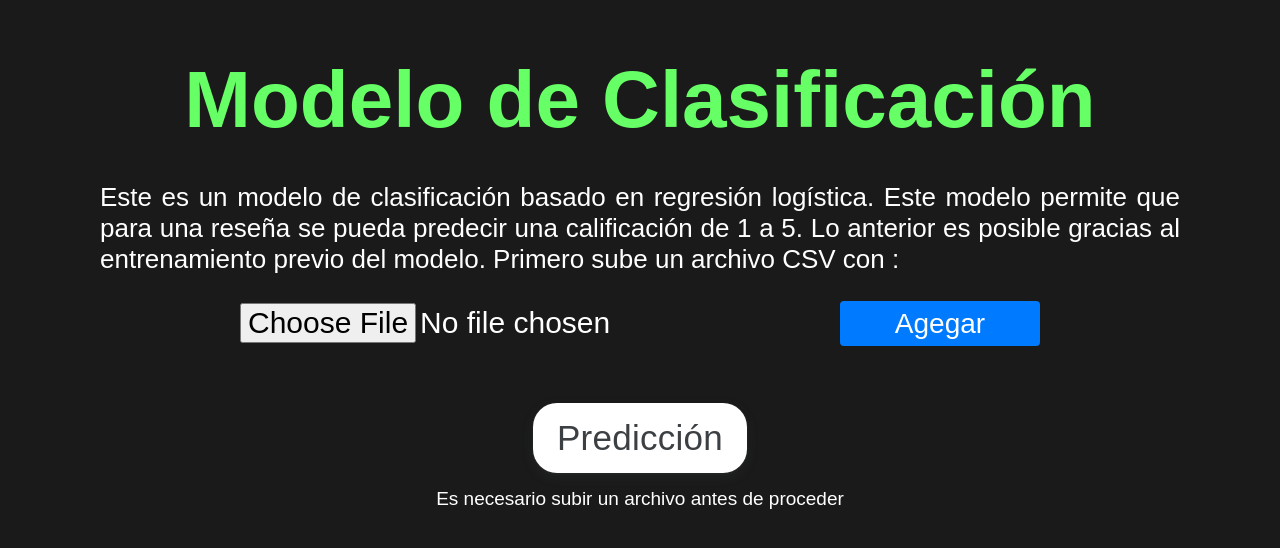
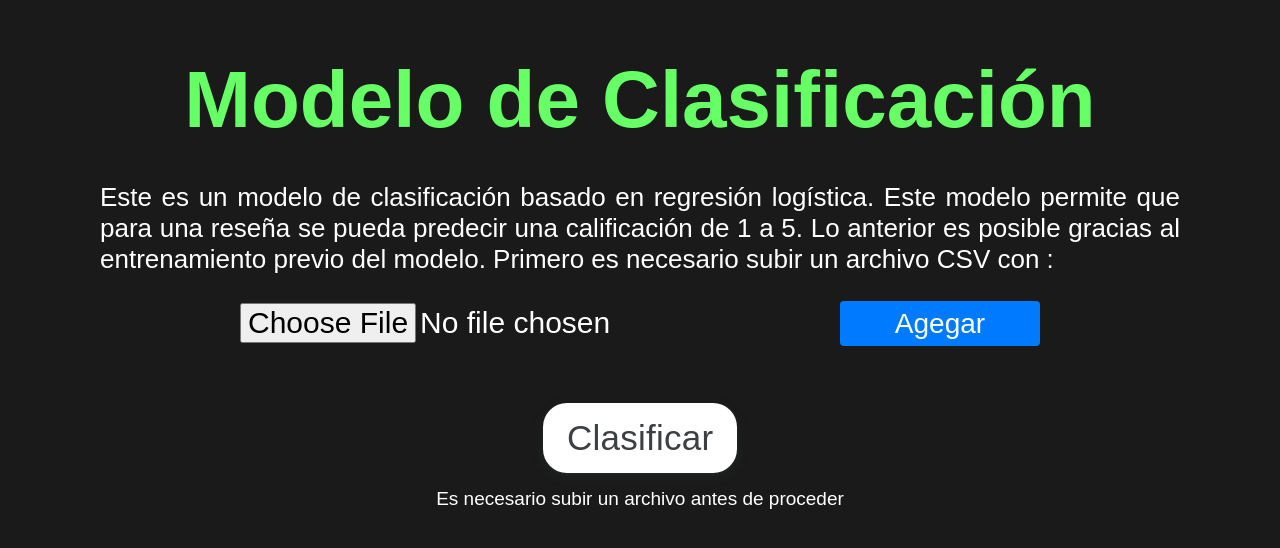
Before and after one commit to Juanchix/Proyecto1-G25-Etapa2, a React (Create React App) app in the folder reviews/: page / in a window 1280 px wide. Shown: the top 548 px of the page. Built offline with nearby package versions, Linux system fonts and the light colour scheme.

Commit message:
Fix Front

```diff
--- a/reviews/src/App.js
+++ b/reviews/src/App.js
@@ -11,7 +11,8 @@ function App() {
       <BrowserRouter>
         <Routes>
           <Route path="/" exact element={<File />} />
-          <Route path="/predict" element={<Prediction />} />
+          <Route path="/prediction" element={<Prediction />} />
+          <Route path="*" element={<h1>Not Found</h1>} />
         </Routes>
       </BrowserRouter>
     </div>
--- a/reviews/src/components/File.js
+++ b/reviews/src/components/File.js
@@ -48,13 +48,13 @@ function Train() {
     return (
         <div className="Pagina">
           <h1 id="unTitulo">Modelo de Clasificación</h1>
-          <p>Este es un modelo de clasificación basado en regresión logística. Este modelo permite que para una reseña se pueda predecir una calificación de 1 a 5. Lo anterior es posible gracias al entrenamiento previo del modelo. Primero sube un archivo CSV con :</p>
+          <p>Este es un modelo de clasificación basado en regresión logística. Este modelo permite que para una reseña se pueda predecir una calificación de 1 a 5. Lo anterior es posible gracias al entrenamiento previo del modelo. Primero es necesario subir un archivo CSV con :</p>
 
           <form className="formulario" onSubmit={handleSubmit}>
               <input type="file" id="file" name="file" accept=".csv" onChange={handleFileChange}></input>
               <button disabled={!isUploaded} type='submit'>Agegar</button>
           </form>
-          <Link to={'/prediccion'} state = {{precision:prec,recall:recall,f1:f1}}> <button disabled={!isClicked} className='prediccion'>Predicción</button></Link>
+          <Link to={'/prediction'} state = {{precision:prec,recall:recall,f1:f1}}> <button disabled={!isClicked} className='prediccion'>Clasificar</button></Link>
           <p className='advertencia'>Es necesario subir un archivo antes de proceder</p>
         </div>
     );
```
